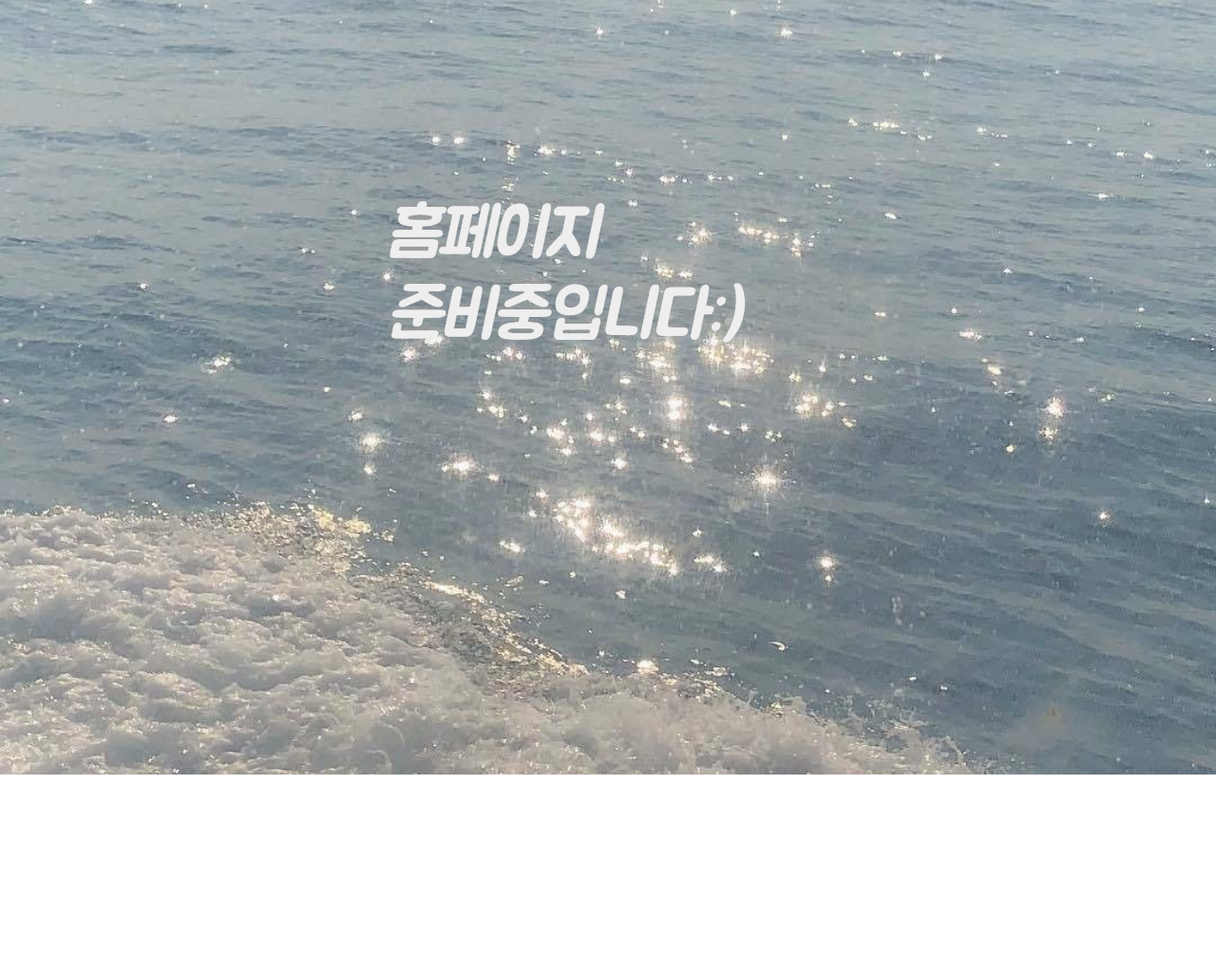
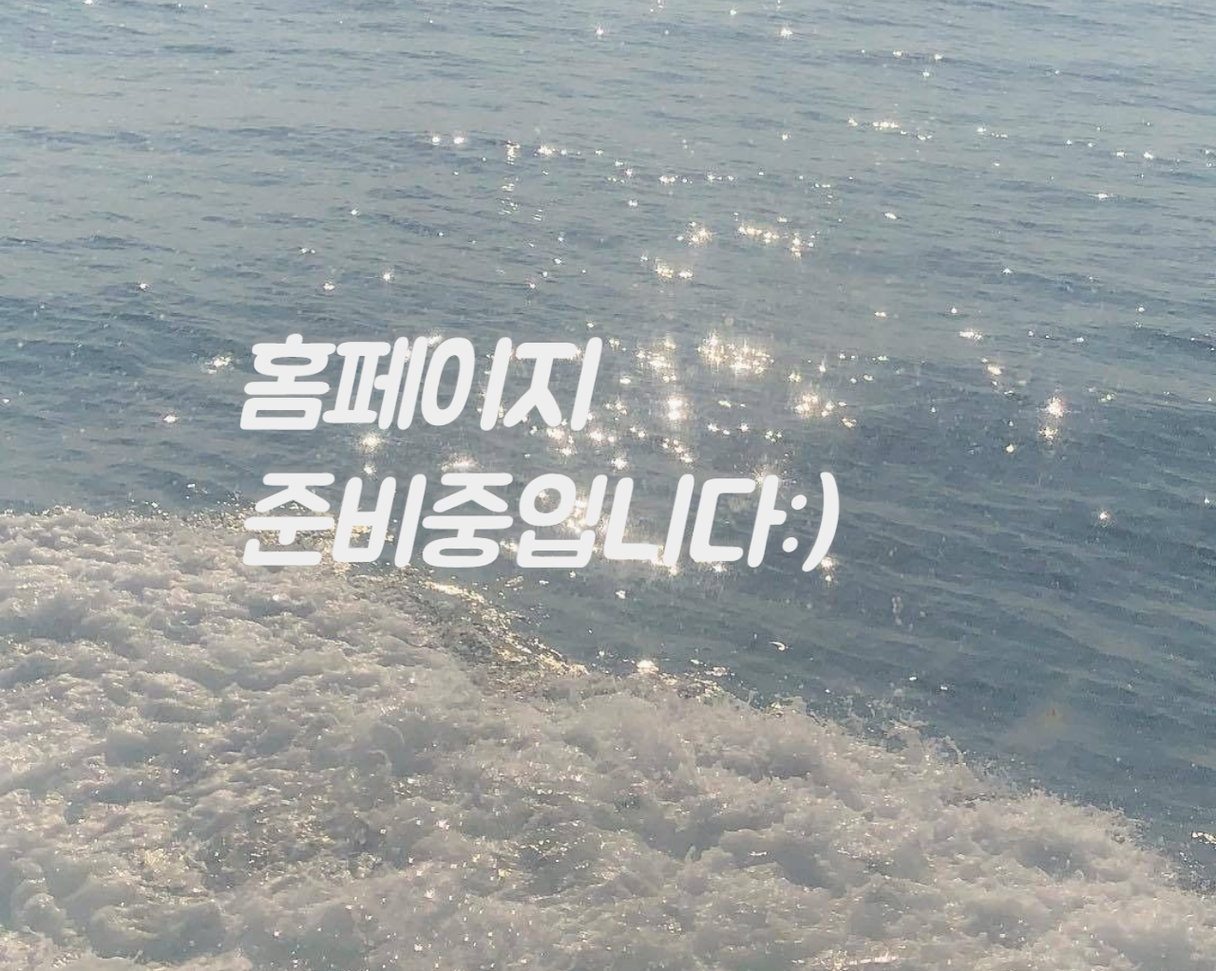
Before and after one commit to yes6wol/pre, a plain HTML site: page index.html in a window 1280 px wide. Shown: the whole page at 95% size. Before the commit the page ends 816 px from the top, so only its background shows below. Drawn offline with Linux system fonts and the light colour scheme.

Commit message:
Update index.html

```diff
--- a/index.html
+++ b/index.html
@@ -13,7 +13,7 @@ background: url("a.jpg") no-repeat center/cover;
 </head>
 <body>
 
-   <center> <img src="g.png" width="600px"></center>
+   <center> <img src="g.png" width="80%"></center>
 
 </body>
 </html>
```
